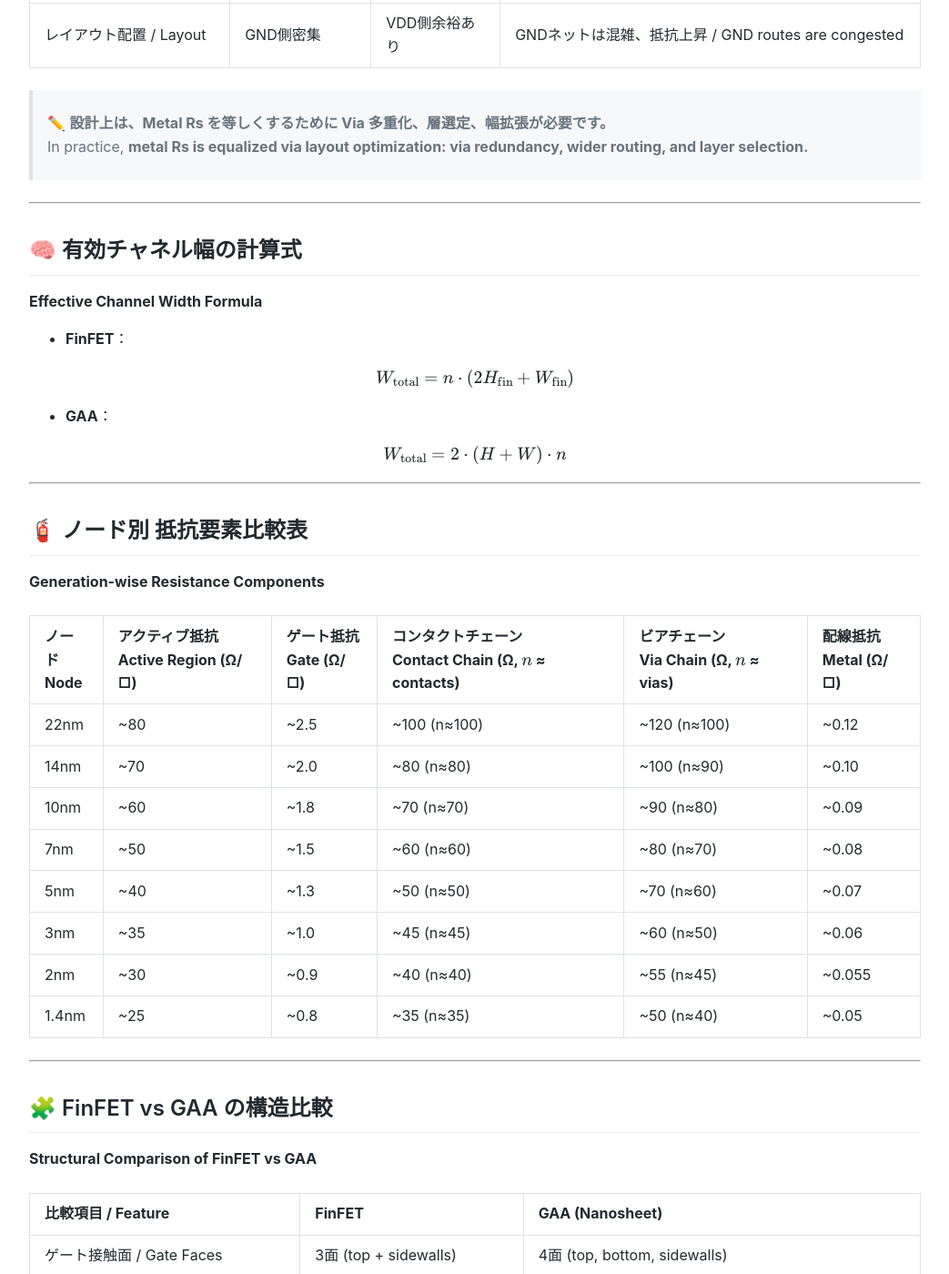
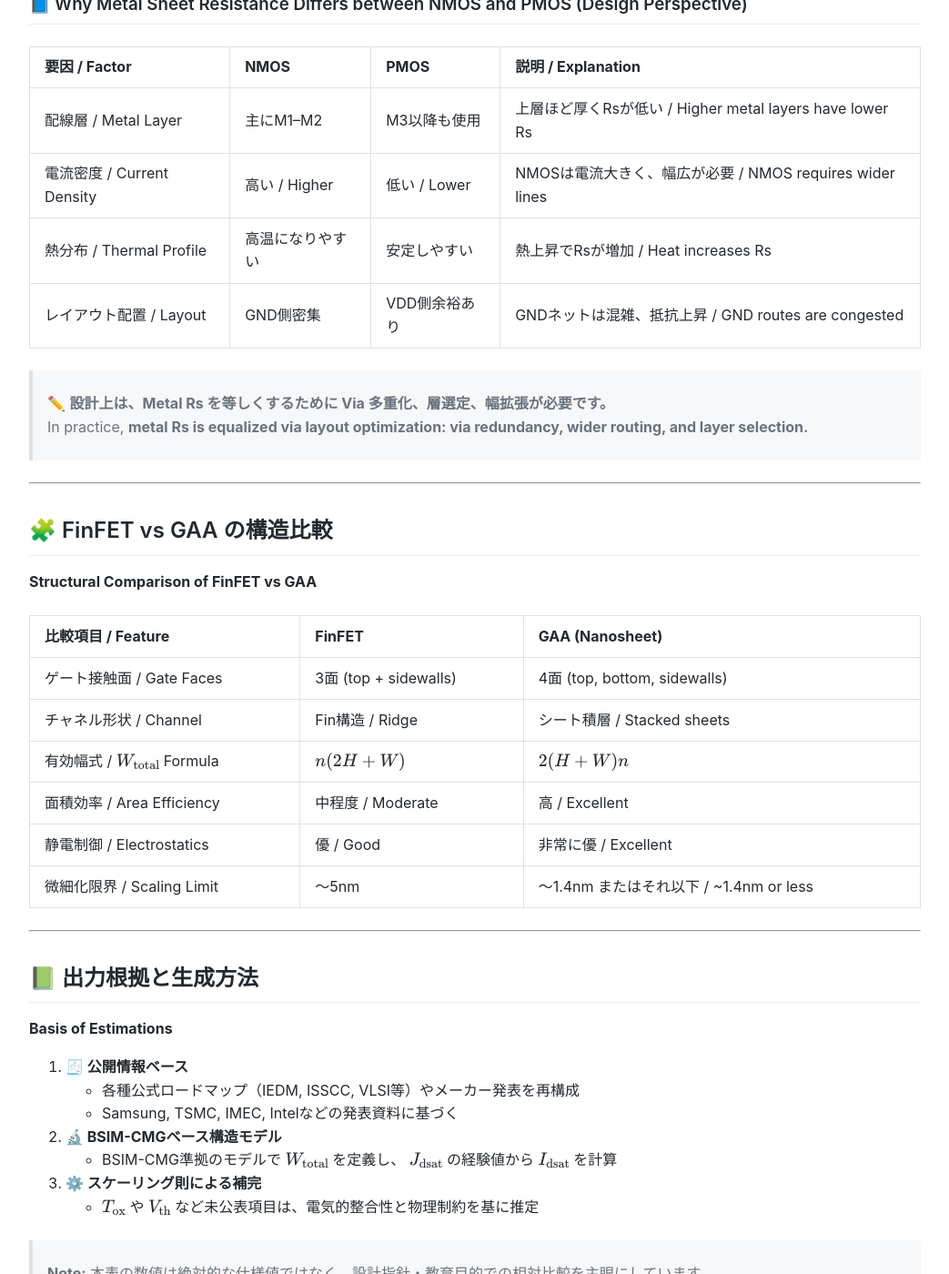
Before and after one commit to Samizo-AITL/Edusemi-v4x, a Jekyll site: the page built from f_chapter1_finfet_gaa/appendixf1_05_node_params.md, in a window 1280 px wide and 1400 px high, scrolled down 3165 px. Shown: the whole window at 91% size, without its empty margins (118-1161 px from the left). Built offline with Jekyll 4.4.1, drawn with Linux system fonts in a browser that asks for light colours; our own code applies the rules of GitHub Pages for plain Markdown files; some of the changed text lies outside the part shown.

Commit message:
Update appendixf1_05_node_params.md

```diff
--- a/f_chapter1_finfet_gaa/appendixf1_05_node_params.md
+++ b/f_chapter1_finfet_gaa/appendixf1_05_node_params.md
@@ -27,6 +27,23 @@
 |                |                   | **PMOS**       | ~248                        | ~12              | 0.55                        | ~−0.23                 | ~550                         | ~1100                         | <0.5                        | ~2                           |                   |
 | 1.4nm          | GAA (Est.)        | **NMOS**       | 288–360                     | ~10              | 0.50                        | ~0.20                  | ~800                         | ~1600                         | <0.3                        | ~1                           |                   |
 |                |                   | **PMOS**       | 288–360                     | ~10              | 0.50                        | ~−0.20                 | ~600                         | ~1200                         | <0.3                        | ~1                           |                   |
+
+---
+
+## 🧠 有効チャネル幅の計算式
+**Effective Channel Width Formula**
+
+- **FinFET**：
+
+$$
+W_{\mathrm{total}} = n \cdot (2H_{\mathrm{fin}} + W_{\mathrm{fin}})
+$$
+
+- **GAA**：
+
+$$
+W_{\mathrm{total}} = 2 \cdot (H + W) \cdot n
+$$
 
 ---
 
@@ -71,39 +88,6 @@
 
 > ✏️ **設計上は、Metal Rs を等しくするために Via 多重化、層選定、幅拡張が必要です。**
 > In practice, **metal Rs is equalized via layout optimization: via redundancy, wider routing, and layer selection.**
-
----
-
-## 🧠 有効チャネル幅の計算式
-**Effective Channel Width Formula**
-
-- **FinFET**：
-
-$$
-W_{\mathrm{total}} = n \cdot (2H_{\mathrm{fin}} + W_{\mathrm{fin}})
-$$
-
-- **GAA**：
-
-$$
-W_{\mathrm{total}} = 2 \cdot (H + W) \cdot n
-$$
-
----
-
-## 🧯 ノード別 抵抗要素比較表
-**Generation-wise Resistance Components**
-
-| ノード<br>Node | アクティブ抵抗<br>Active Region (Ω/□) | ゲート抵抗<br>Gate (Ω/□) | コンタクトチェーン<br>Contact Chain (Ω, $n$ ≈ contacts) | ビアチェーン<br>Via Chain (Ω, $n$ ≈ vias) | 配線抵抗<br>Metal (Ω/□) |
-|--------|-----------------------------|--------------------|----------------------------------------------------|---------------------------------------------|---------------------------|
-| 22nm   | ~80                        | ~2.5               | ~100 (n≈100)                                       | ~120 (n≈100)                                | ~0.12                    |
-| 14nm   | ~70                        | ~2.0               | ~80 (n≈80)                                         | ~100 (n≈90)                                 | ~0.10                    |
-| 10nm   | ~60                        | ~1.8               | ~70 (n≈70)                                         | ~90 (n≈80)                                  | ~0.09                    |
-| 7nm    | ~50                        | ~1.5               | ~60 (n≈60)                                         | ~80 (n≈70)                                  | ~0.08                    |
-| 5nm    | ~40                        | ~1.3               | ~50 (n≈50)                                         | ~70 (n≈60)                                  | ~0.07                    |
-| 3nm    | ~35                        | ~1.0               | ~45 (n≈45)                                         | ~60 (n≈50)                                  | ~0.06                    |
-| 2nm    | ~30                        | ~0.9               | ~40 (n≈40)                                         | ~55 (n≈45)                                  | ~0.055                   |
-| 1.4nm  | ~25                        | ~0.8               | ~35 (n≈35)                                         | ~50 (n≈40)                                  | ~0.05                    |
 
 ---
 
```
